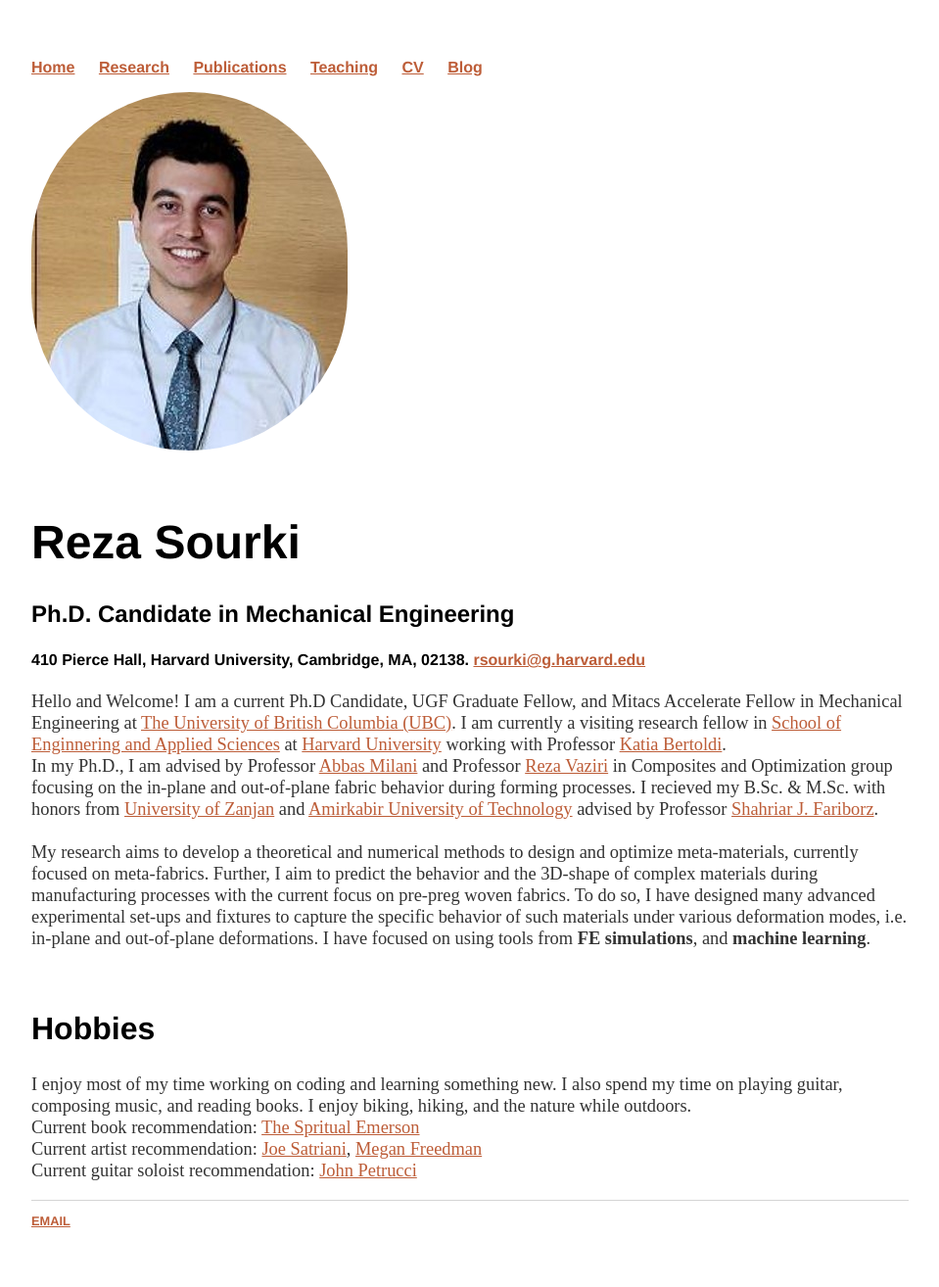
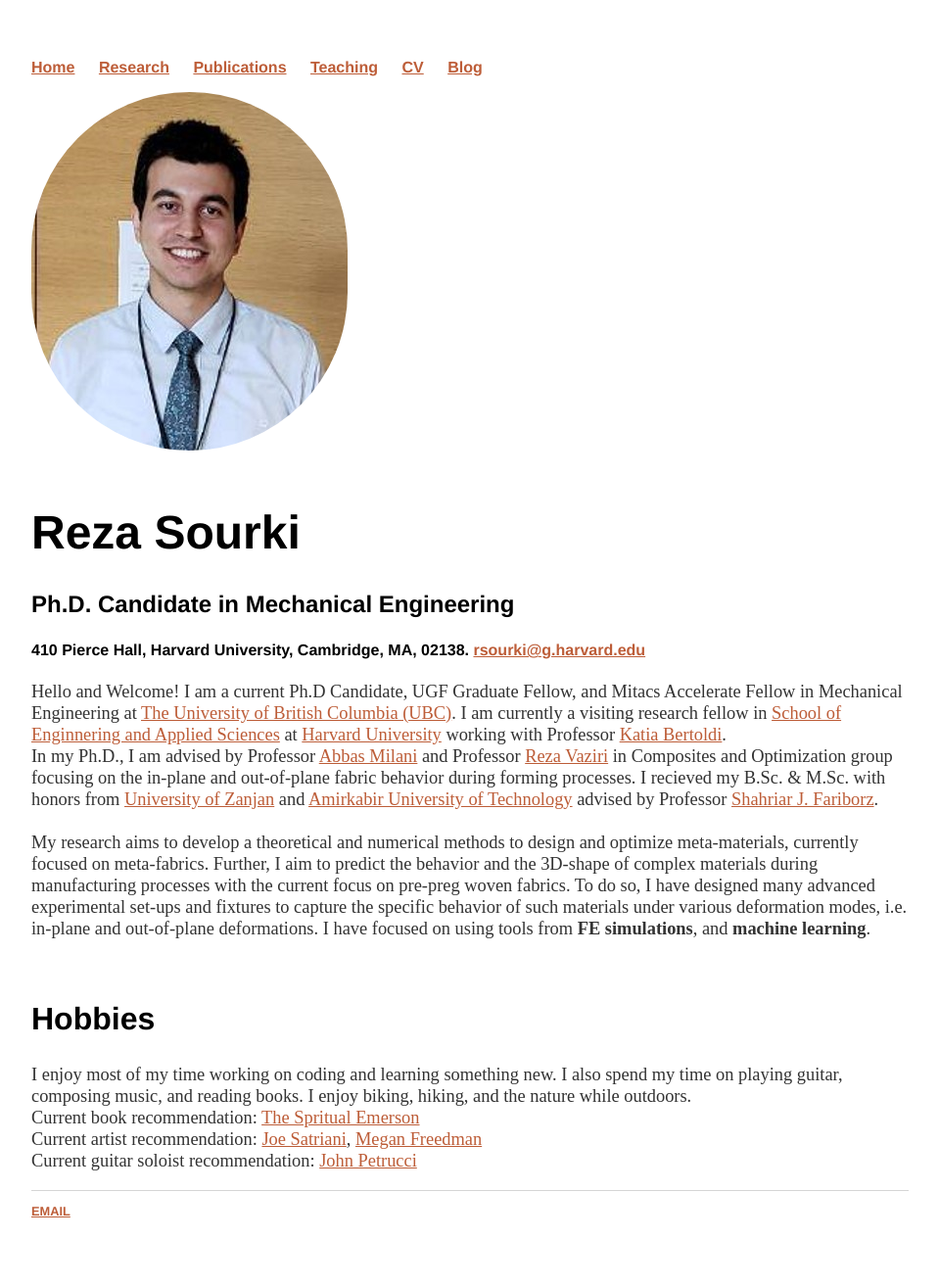
Before and after one commit to rsourki/rsourki.github.io, a Jekyll site: the page built from index.html, in a window 1280 px wide. Shown: the whole page at 98% size, without its empty margins (160-1119 px from the left). Built offline with Jekyll 4.4.1, drawn with Linux system fonts in a browser that asks for light colours.

Commit message:
Update main.css

```diff
--- a/css/main.css
+++ b/css/main.css
@@ -47,31 +47,31 @@
 .flippable{
 	position: relative;
 	display: inline-block;
-	margin-bottom: 30px;
-	-webkit-border-radius: 300px;
-        -moz-border-radius: 300px;
-        border-radius: 300px;
+	margin-bottom: 20px;
+	-webkit-border-radius: 500px;
+        -moz-border-radius: 500px;
+        border-radius: 500px;
 }
 
 .flippable .front-img{
-	-webkit-border-radius: 300px;
-        -moz-border-radius: 300px;
-        border-radius: 300px;
+	-webkit-border-radius: 500px;
+        -moz-border-radius: 500px;
+        border-radius: 500px;
 }
 
 .flippable .img-circle{  /*.avatar*/
 	display: none;
 	position: absolute;
-	margin-bottom: 30px;
-	top: 10;
-	left: 20;
+	margin-bottom: 20px;
+	top: 99;
+	left: 99;
 	z-index: 99;
-	-webkit-border-radius: 300px;
-        -moz-border-radius: 300px;
-        border-radius: 300px;
+	-webkit-border-radius: 500px;
+        -moz-border-radius: 500px;
+        border-radius: 500px;
 }
 
 .flippable:hover .img-circle{
 	display: inline;
-	margin-bottom: 30px;
+	margin-bottom: 20px;
 }
```
